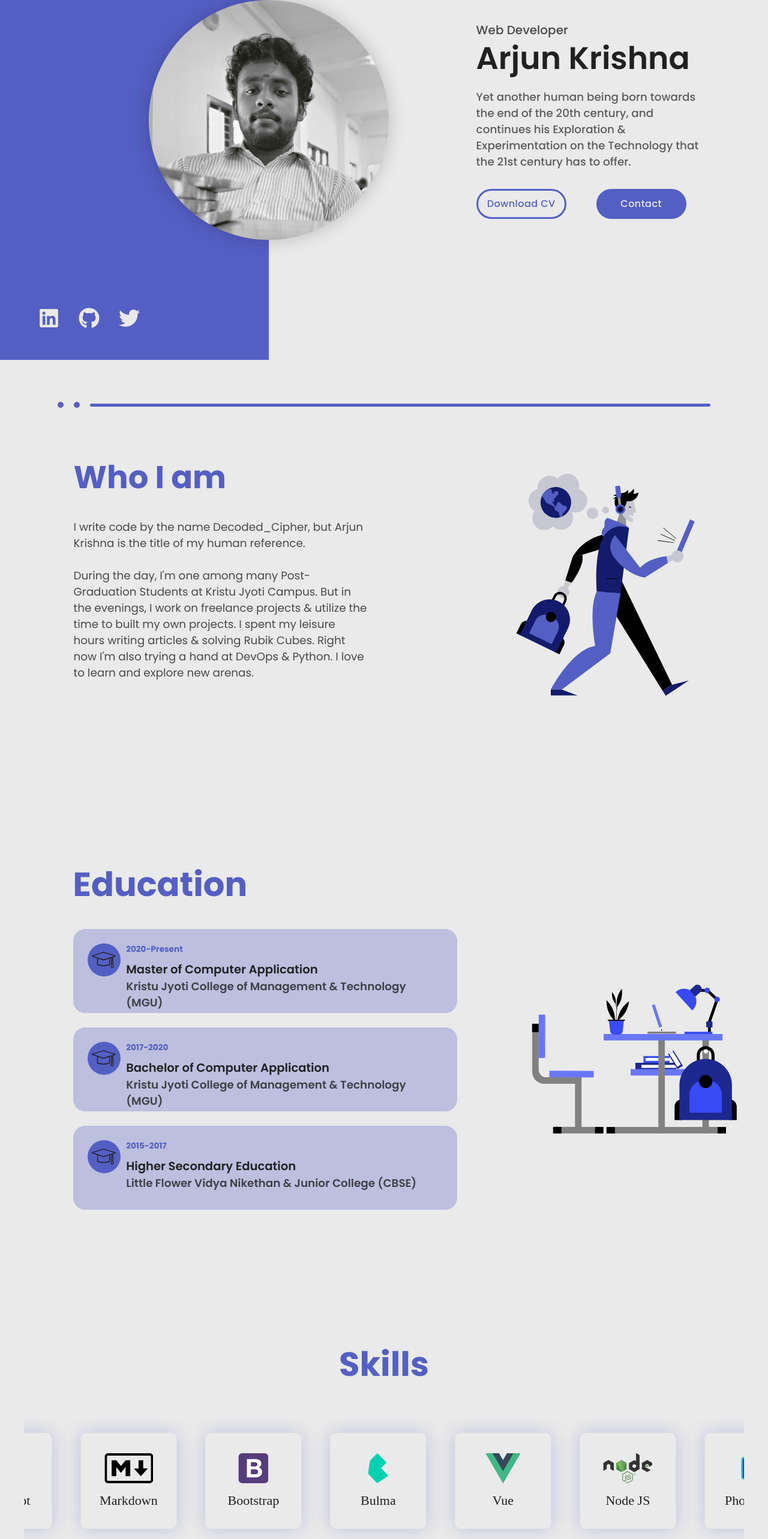
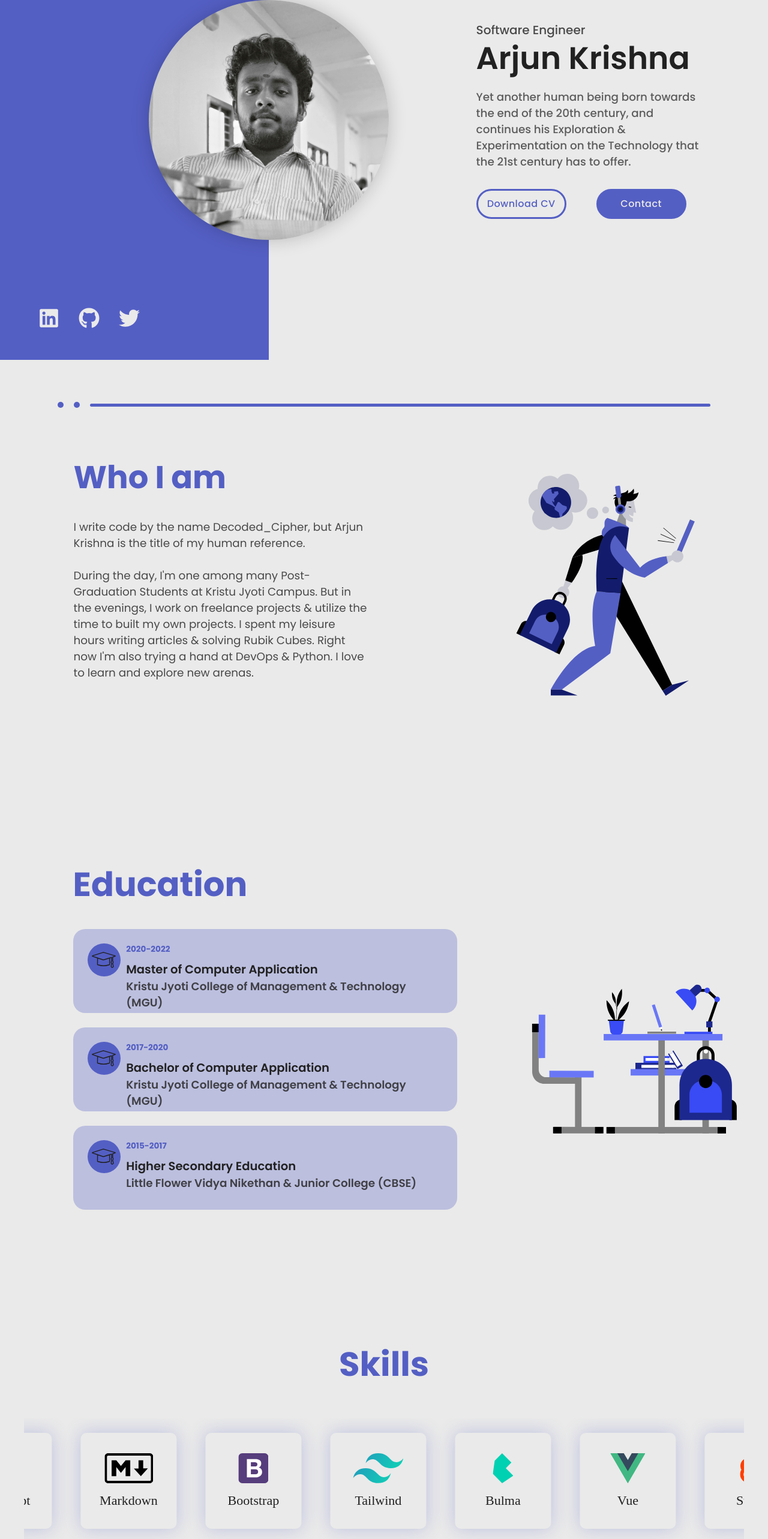
Before and after one commit to decoded-cipher/portfolio_2.0, a React (Create React App) app: page / in a window 1280 px wide. Shown: the part 200-2766 px from the top of the page at 60% size. Built offline with nearby package versions, Linux system fonts and the light colour scheme; a web font is replaced by a local one.

Commit message:
July 2022 updates

```diff
--- a/src/components/Contacts/Contacts.js
+++ b/src/components/Contacts/Contacts.js
@@ -14,7 +14,7 @@ import {
     FaStackOverflow,
     FaCodepen,
     FaInstagram,
-    FaGitlab,
+    // FaGitlab,
     FaMediumM,
 } from 'react-icons/fa';
 import { AiOutlineSend, AiOutlineCheckCircle } from 'react-icons/ai';
@@ -413,7 +413,7 @@ function Contacts() {
                                     <FaCodepen aria-label='CodePen' />
                                 </a>
                             )}
-                            {socialsData.gitlab && (
+                            {/* {socialsData.gitlab && (
                                 <a
                                     href={socialsData.gitlab}
                                     target='_blank'
@@ -422,7 +422,7 @@ function Contacts() {
                                 >
                                     <FaGitlab aria-label='GitLab' />
                                 </a>
-                            )}
+                            )} */}
                         </div>
                     </div>
                 </div>
--- a/src/data/educationData.js
+++ b/src/data/educationData.js
@@ -4,7 +4,7 @@ export const educationData = [
         institution: 'Kristu Jyoti College of Management & Technology (MGU)',
         course: 'Master of Computer Application',
         startYear: '2020',
-        endYear: 'Present'
+        endYear: '2022'
     },
     {
         id: 2,
--- a/src/data/experienceData.js
+++ b/src/data/experienceData.js
@@ -1,41 +1,48 @@
 export const experienceData = [
     {
         id: 1,
+        company: 'Airtory Interactive',
+        jobtitle: 'Software Engineer',
+        startYear: 'Jun 2022',
+        endYear: 'Present'
+    },
+    {
+        id: 2,
         company: 'Hackclub KJCMT',
         jobtitle: 'Founder & Lead',
         startYear: 'Aug 2021',
         endYear: 'Present'
     },
-    {
-        id: 2,
-        company: 'GTech µLearn',
-        jobtitle: 'Creative Lead | Media',
-        startYear: 'Aug 2021',
-        endYear: 'Present'
-    },
+    // {
+    //     id: 3,
+    //     company: 'GTech µLearn',
+    //     jobtitle: 'Creative Lead | Media',
+    //     startYear: 'Aug 2021',
+    //     endYear: 'Present'
+    // },
     {
         id: 3,
-        company: 'Inovus Labs',
-        jobtitle: 'Mentor + Student Coordinator',
+        company: 'Inovus Labs IEDC',
+        jobtitle: 'Mentor, Student Coordinator',
         startYear: 'Jun 2020',
         endYear: 'Present'
     },
+    // {
+    //     id: 5,
+    //     company: 'TinkerHub KJCMT',
+    //     jobtitle: 'Technical Lead',
+    //     startYear: 'Jun 2021',
+    //     endYear: 'Present'
+    // },
     {
         id: 4,
-        company: 'TinkerHub KJCMT',
-        jobtitle: 'Technical Lead',
-        startYear: 'Jun 2021',
-        endYear: 'Present'
-    },
-    {
-        id: 5,
         company: 'Entinker Technology Solutions',
         jobtitle: 'Frontend Developer Intern',
         startYear: 'May 2020',
         endYear: 'Oct 2020'
     },
     {
-        id: 6,
+        id: 5,
         company: 'Syntax Soft-Tech',
         jobtitle: 'Android Project Intern',
         startYear: 'Dec 2019',
--- a/src/data/headerData.js
+++ b/src/data/headerData.js
@@ -3,7 +3,7 @@ import profile from '../assets/jpg/profile.jpg'
 
 export const headerData = {
     name: 'Arjun Krishna',
-    title: "Web Developer",
+    title: "Software Engineer",
     desciption:"Yet another human being born towards the end of the 20th century, and continues his Exploration & Experimentation on the Technology that the 21st century has to offer.",
     image: profile,
     resumePdf: resume
--- a/src/data/skillsData.js
+++ b/src/data/skillsData.js
@@ -4,24 +4,26 @@
     'Javascript',
     'Markdown',
     'Bootstrap',
+    'Tailwind',
     'Bulma',
     'Vue',
+    'Svelte',
     'Node JS',
     'Photoshop',
+    'Illustrator',
     'Figma',
     'Adobe XD',
-    'Illustrator',
     'Canva',
     'Microsoft Office',
     'C',
     'C++',
     'Python',
     'MySQL',
+    'Firebase',
     'MongoDB',
     'Git',
     'Docker',
     'AWS',
-    'Firebase'
 ]
 
 // Choose your skills from below. Make sure it's in the same format and spelled correctly.
--- a/src/data/socialsData.js
+++ b/src/data/socialsData.js
@@ -1,7 +1,7 @@
 export const socialsData = {
     github: 'https://github.com/decoded-cipher',
     behance: 'https://www.behance.net/Decoded_Cipher',
-    linkedIn: 'https://linkedin.com/in/~arjunkrishna',
+    linkedIn: 'https://linkedin.com/in/-arjunkrishna/',
     instagram: 'https://www.instagram.com/decoded_cipher/',
     // codepen: 'https://codepen.io/',
     twitter: 'https://twitter.com/decoded_cipher',
```
